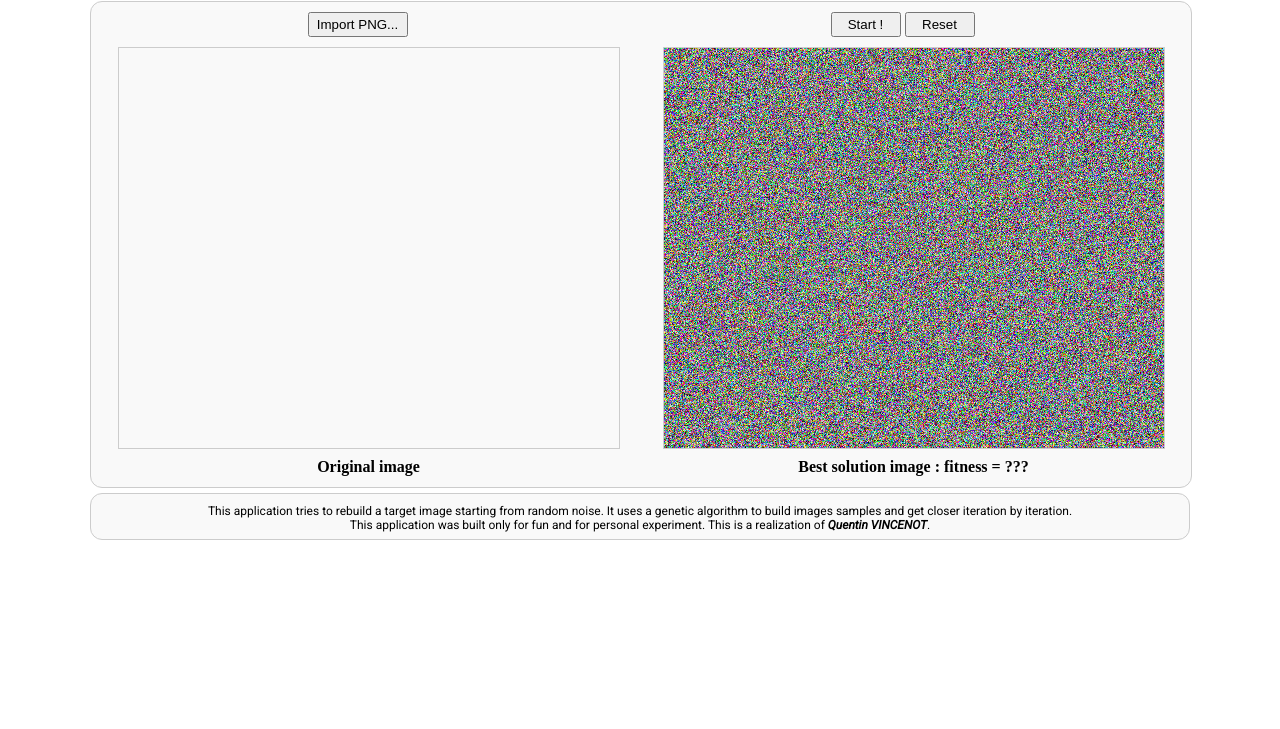
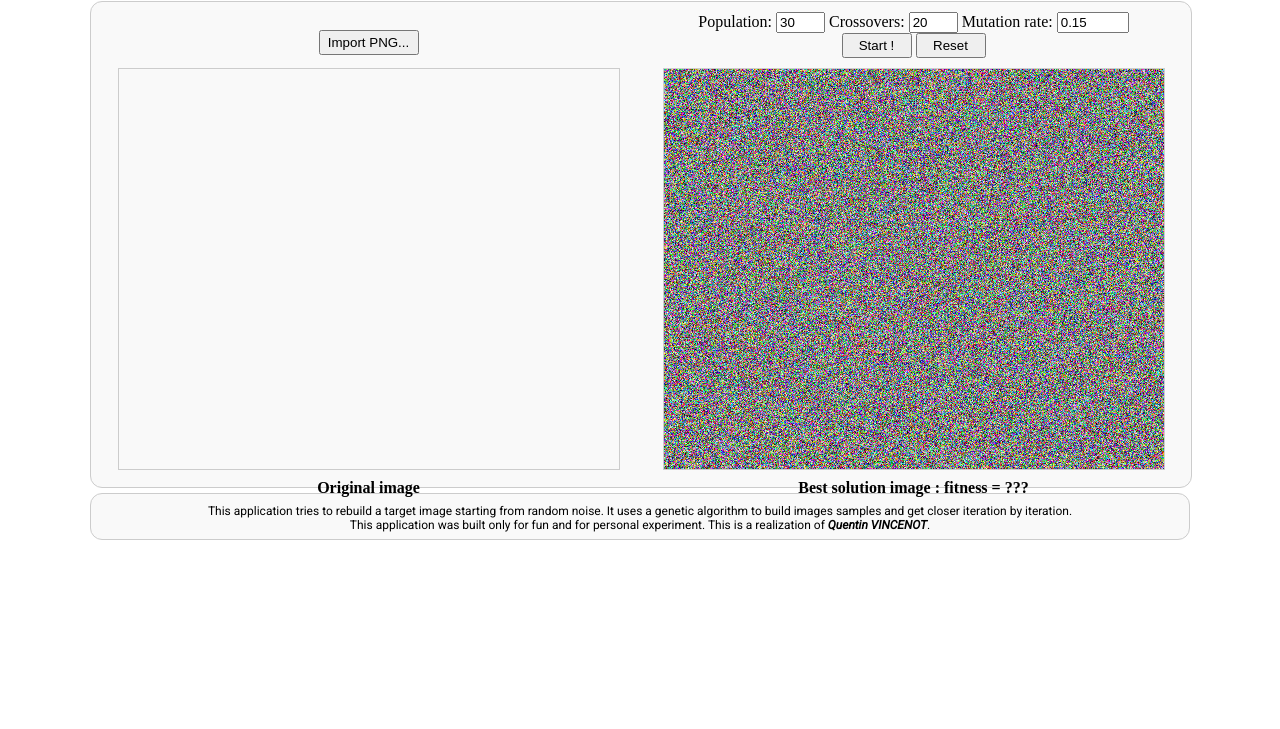
Before and after one commit to QuentinVincenot/genetic-algorithm-image, a plain HTML site: page index.html in a window 1280 px wide. Shown: the part 71-800 px from the top of the page. Drawn offline with Linux system fonts and the light colour scheme.

Commit message:
Added buttons and fields to configure the algorithm

```diff
--- a/index.html
+++ b/index.html
@@ -24,11 +24,17 @@
 
         <!-- Container to integrate every user action related buttons -->
         <div class="buttons_container">
-            <div>
-                <input id="file_image_input" type="file" accept=".png" style="display:none;"/>
+            <div style="text-align:center; width:500px;">
+                <input id="file_image_input" type="file" accept=".png" style="display:none;"/><br/>
                 <button id="import_button" onclick="document.getElementById('file_image_input').click()">Import PNG...</button>
             </div>
-            <div>
+            <div style="text-align:center; width:500px;">
+                <label>Population:</label>
+                <input type="text" size="3" value="30" min="10" max="100" step="5" placeholder="30">
+                <label>Crossovers:</label>
+                <input type="text" size="3" value="20" min="5" max="100" step="1" placeholder="20">
+                <label>Mutation rate:</label>
+                <input type="number" size="4" value="0.15" min="0.0" max="1.0" step="0.05" placeholder="0.15"><br>
                 <button id="start_button">Start !</button>
                 <button id="reset_button">Reset</button>
             </div>
--- a/script.js
+++ b/script.js
@@ -17,7 +17,7 @@ let ALGO_BEST_SOLUTION = null;
 let ALGO_BEST_FITNESS = Infinity;
 
 // Genetic Algorithm number of solutions to keep at the same time in the population
-let ALGO_POPULATION_SOLUTIONS_NUMBER = 50;
+let ALGO_POPULATION_SIZE = 50;
 // Genetic Algorithm crossover number (number of offsprings to generate at each generation)
 let ALGO_CROSSOVER_NUMBER = 30;
 // Genetic Algorithm mutation factor (proportion of solutions that can mutate all their pixels at each generation)
@@ -55,7 +55,7 @@ start_button.addEventListener('click', () => {
     // If an instance of the Genetic Algorithm does not exist yet, create a new one
     if(!ALGO_POPULATION) {
         // Initialize a Genetic Algorithm population with default parameters
-        ALGO_POPULATION = new ImagePopulation(ALGO_POPULATION_SOLUTIONS_NUMBER,
+        ALGO_POPULATION = new ImagePopulation(ALGO_POPULATION_SIZE,
             original_image_canvas.width, original_image_canvas.height,
             ALGO_CROSSOVER_NUMBER, ALGO_MUTATION_FACTOR);
     }
```
